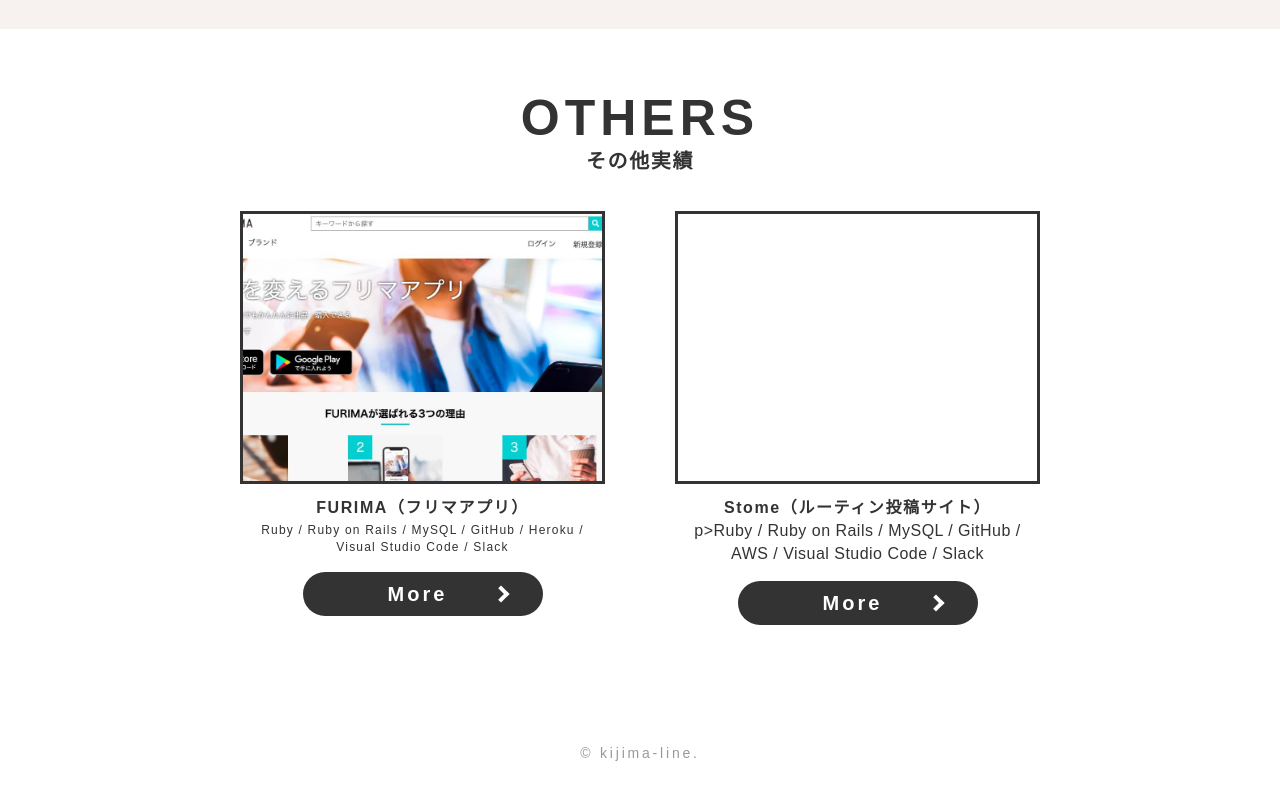
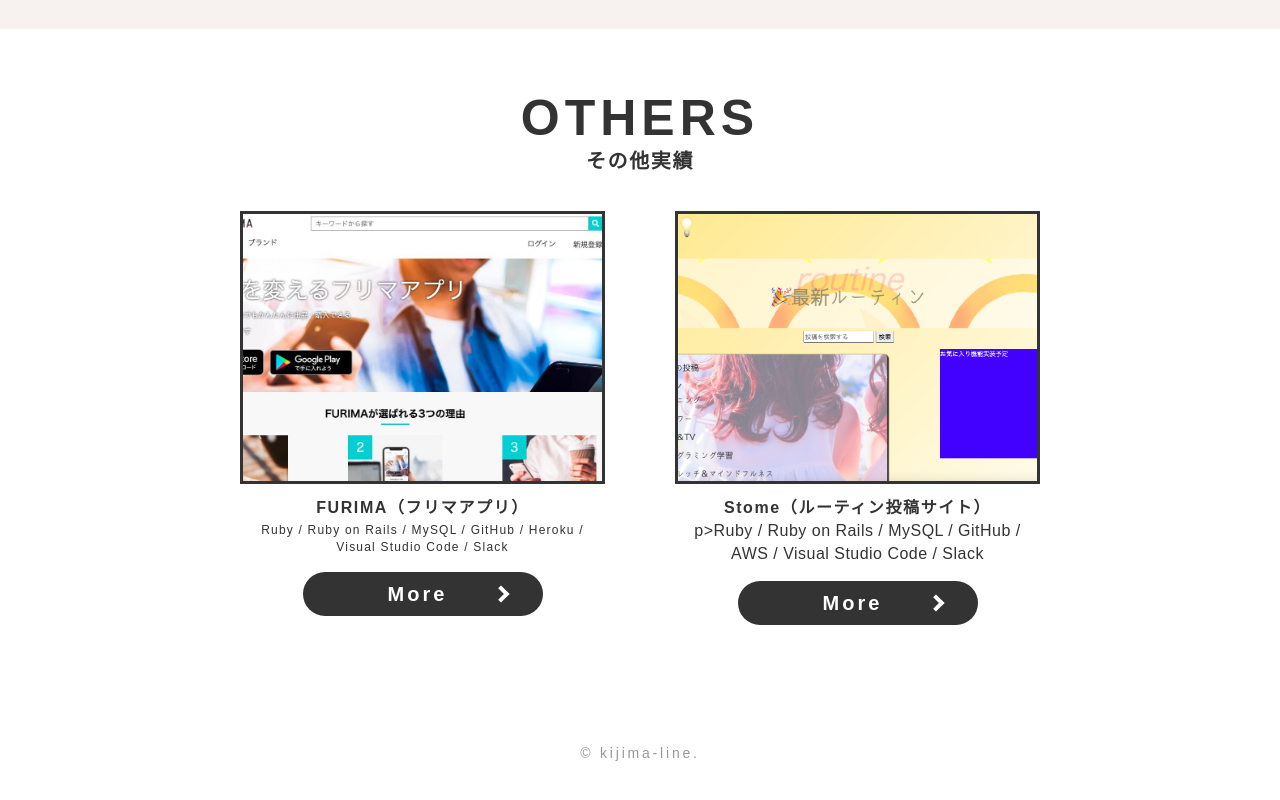
Before and after one commit to kijima-line/sample_for_githubpages, a plain HTML site: page works/02.html in a window 1280 px wide. Shown: the part 2802-3602 px from the top of the page. Drawn offline with nearby package versions, Linux system fonts and the light colour scheme; the site is published under a folder, as on GitHub Pages, so addresses that start at the root find nothing.

Commit message:
修正_１

```diff
--- a/works/02.html
+++ b/works/02.html
@@ -188,7 +188,7 @@
               <li class="p-work-others__item">
                 <div class="p-work-others__item-pict">
                   <!-- images/02に配置した、オリジナルアプリの画像（PC版）のパスを記載する -->
-                  <a href="02.html" style="background-image:url('/images/547595581a051475f4820b77aac3a504.png');"></a>
+                  <a href="02.html" style="background-image:url('../images/547595581a051475f4820b77aac3a504.png');"></a>
                 </div>
                 <div class="p-work-others__item-text-block">
                   <!-- 記載番号：17 -->
```
